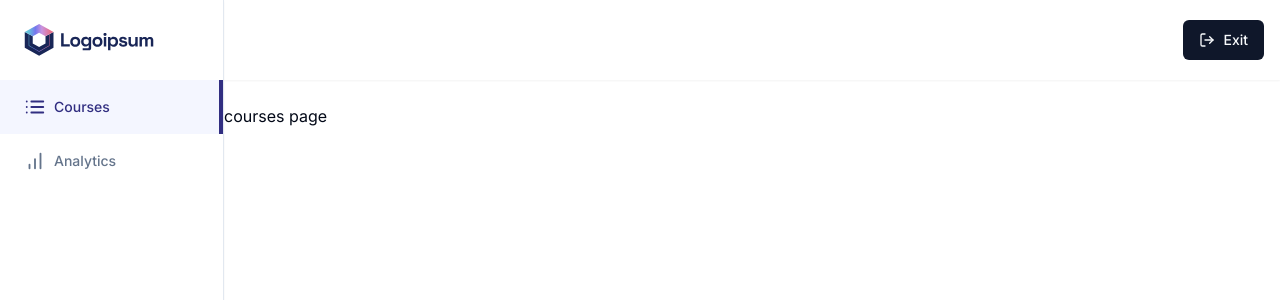
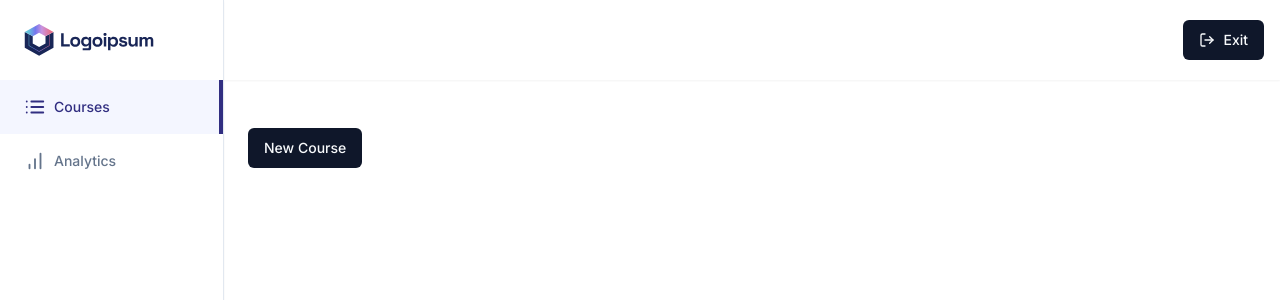
Before and after one commit to zyonzarhaf/course_lpm_platform, a Next.js app: page /instructor/courses in a window 1280 px wide. Shown: the top 300 px of the page. Built offline with nearby package versions, Linux system fonts and the light colour scheme; no server answers.

Commit message:
Add link to new course

```diff
--- a/app/(dashboard)/(routes)/instructor/courses/page.js
+++ b/app/(dashboard)/(routes)/instructor/courses/page.js
@@ -1,7 +1,14 @@
+import { Button } from "@/components/ui/button";
+import Link from "next/link";
+
 const CoursesPage = () => {
   return (
-    <div>
-      courses page
+    <div className="p-6">
+      <Link href="/instructor/create">
+        <Button>
+          New Course
+        </Button>
+      </Link>
     </div>
   );
 }
```
